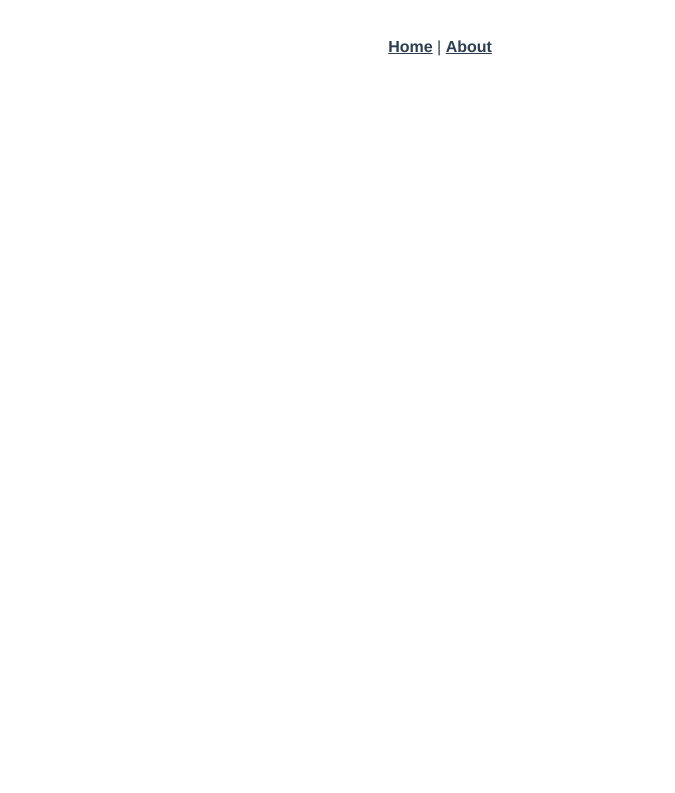
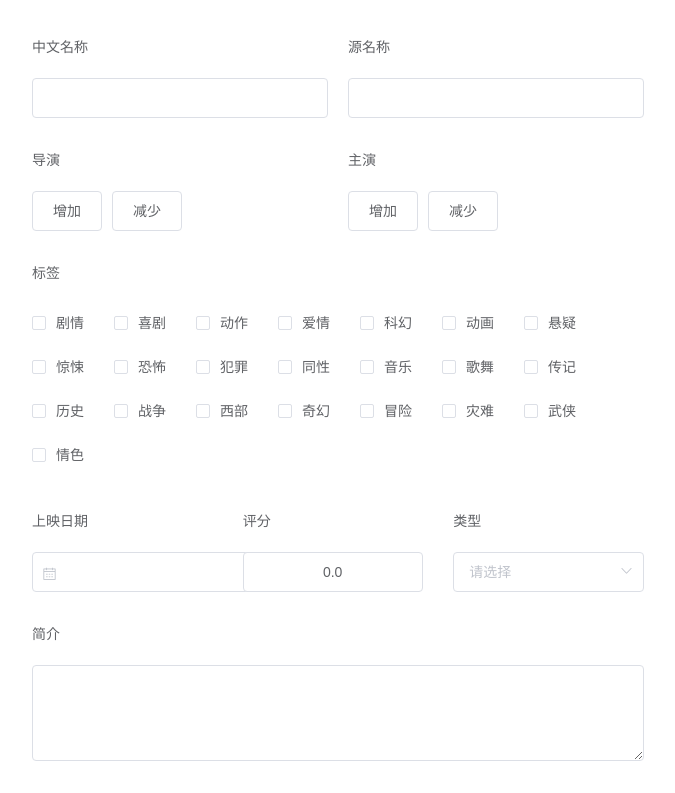
Before and after one commit to mflix/administer, a Vue app: page /movie/editor in a window 1280 px wide. Shown: the top 793 px of the page, without its empty margins (200-875 px from the left). Built offline with nearby package versions, Linux system fonts and the light colour scheme.

Commit message:
电影功能。

```diff
--- a/package.json
+++ b/package.json
@@ -8,7 +8,9 @@
     "lint": "vue-cli-service lint"
   },
   "dependencies": {
+    "axios": "^0.19.2",
     "core-js": "^3.6.4",
+    "element-ui": "^2.4.5",
     "vue": "^2.6.11",
     "vue-router": "^3.1.5",
     "vuex": "^3.1.2"
@@ -22,6 +24,7 @@
     "babel-eslint": "^10.0.3",
     "eslint": "^6.7.2",
     "eslint-plugin-vue": "^6.1.2",
+    "vue-cli-plugin-element": "~1.0.1",
     "vue-template-compiler": "^2.6.11"
   }
 }
--- a/src/App.vue
+++ b/src/App.vue
@@ -1,32 +1,38 @@
 <template>
-  <div id="app">
-    <div id="nav">
-      <router-link to="/">Home</router-link> |
-      <router-link to="/about">About</router-link>
-    </div>
-    <router-view/>
-  </div>
+  <el-container id="app">
+    <!-- <el-aside>
+      <el-row>
+        <el-col>
+          <el-menu default-active="1" router>
+            <el-menu-item index="/">首页</el-menu-item>
+            <el-submenu index="/">
+              <template slot="title">
+                <span>电影</span>
+              </template>
+              <el-menu-item-group>
+                <el-menu-item index="/movie/">列表</el-menu-item>
+                <el-menu-item index="/movie/editor/">编辑</el-menu-item>
+              </el-menu-item-group>
+            </el-submenu>
+            <el-menu-item index="/login/">登录</el-menu-item>
+            <el-menu-item index="/logout/">注销</el-menu-item>
+          </el-menu>
+        </el-col>
+      </el-row>
+    </el-aside>-->
+    <el-container>
+      <el-main>
+        <router-view></router-view>
+      </el-main>
+    </el-container>
+  </el-container>
 </template>
 
-<style>
-#app {
-  font-family: Avenir, Helvetica, Arial, sans-serif;
-  -webkit-font-smoothing: antialiased;
-  -moz-osx-font-smoothing: grayscale;
-  text-align: center;
-  color: #2c3e50;
-}
-
-#nav {
-  padding: 30px;
-}
-
-#nav a {
-  font-weight: bold;
-  color: #2c3e50;
-}
-
-#nav a.router-link-exact-active {
-  color: #42b983;
-}
-</style>
+<script>
+export default {
+  name: "app",
+  data: function() {
+    return {};
+  }
+};
+</script>
--- a/src/components/HelloWorld.vue
+++ /dev/null
@@ -1,60 +0,0 @@
-<template>
-  <div class="hello">
-    <h1>{{ msg }}</h1>
-    <p>
-      For a guide and recipes on how to configure / customize this project,<br>
-      check out the
-      <a href="https://cli.vuejs.org" target="_blank" rel="noopener">vue-cli documentation</a>.
-    </p>
-    <h3>Installed CLI Plugins</h3>
-    <ul>
-      <li><a href="https://github.com/vuejs/vue-cli/tree/dev/packages/%40vue/cli-plugin-babel" target="_blank" rel="noopener">babel</a></li>
-      <li><a href="https://github.com/vuejs/vue-cli/tree/dev/packages/%40vue/cli-plugin-router" target="_blank" rel="noopener">router</a></li>
-      <li><a href="https://github.com/vuejs/vue-cli/tree/dev/packages/%40vue/cli-plugin-vuex" target="_blank" rel="noopener">vuex</a></li>
-      <li><a href="https://github.com/vuejs/vue-cli/tree/dev/packages/%40vue/cli-plugin-eslint" target="_blank" rel="noopener">eslint</a></li>
-    </ul>
-    <h3>Essential Links</h3>
-    <ul>
-      <li><a href="https://vuejs.org" target="_blank" rel="noopener">Core Docs</a></li>
-      <li><a href="https://forum.vuejs.org" target="_blank" rel="noopener">Forum</a></li>
-      <li><a href="https://chat.vuejs.org" target="_blank" rel="noopener">Community Chat</a></li>
-      <li><a href="https://twitter.com/vuejs" target="_blank" rel="noopener">Twitter</a></li>
-      <li><a href="https://news.vuejs.org" target="_blank" rel="noopener">News</a></li>
-    </ul>
-    <h3>Ecosystem</h3>
-    <ul>
-      <li><a href="https://router.vuejs.org" target="_blank" rel="noopener">vue-router</a></li>
-      <li><a href="https://vuex.vuejs.org" target="_blank" rel="noopener">vuex</a></li>
-      <li><a href="https://github.com/vuejs/vue-devtools#vue-devtools" target="_blank" rel="noopener">vue-devtools</a></li>
-      <li><a href="https://vue-loader.vuejs.org" target="_blank" rel="noopener">vue-loader</a></li>
-      <li><a href="https://github.com/vuejs/awesome-vue" target="_blank" rel="noopener">awesome-vue</a></li>
-    </ul>
-  </div>
-</template>
-
-<script>
-export default {
-  name: 'HelloWorld',
-  props: {
-    msg: String
-  }
-}
-</script>
-
-<!-- Add "scoped" attribute to limit CSS to this component only -->
-<style scoped>
-h3 {
-  margin: 40px 0 0;
-}
-ul {
-  list-style-type: none;
-  padding: 0;
-}
-li {
-  display: inline-block;
-  margin: 0 10px;
-}
-a {
-  color: #42b983;
-}
-</style>
--- a/src/main.js
+++ b/src/main.js
@@ -1,8 +1,11 @@
 import Vue from 'vue'
+import Axios from 'axios'
 import App from './App.vue'
 import router from './router'
 import store from './store'
+import './plugins/element.js'
 
+Vue.prototype.$axios = Axios
 Vue.config.productionTip = false
 
 new Vue({
--- /dev/null
+++ b/src/plugins/element.js
@@ -0,0 +1,5 @@
+import Vue from 'vue'
+import Element from 'element-ui'
+import 'element-ui/lib/theme-chalk/index.css'
+
+Vue.use(Element)
--- a/src/router/index.js
+++ b/src/router/index.js
@@ -1,6 +1,7 @@
 import Vue from 'vue'
 import VueRouter from 'vue-router'
 import Home from '../views/Home.vue'
+import MovieEditor from '../views/MovieEditor.vue'
 
 Vue.use(VueRouter)
 
@@ -11,12 +12,9 @@ const routes = [
     component: Home
   },
   {
-    path: '/about',
-    name: 'About',
-    // route level code-splitting
-    // this generates a separate chunk (about.[hash].js) for this route
-    // which is lazy-loaded when the route is visited.
-    component: () => import(/* webpackChunkName: "about" */ '../views/About.vue')
+    path: '/movie/editor/',
+    name: 'MovieEditor',
+    component: MovieEditor
   }
 ]
 
--- a/src/views/About.vue
+++ /dev/null
@@ -1,5 +0,0 @@
-<template>
-  <div class="about">
-    <h1>This is an about page</h1>
-  </div>
-</template>
--- a/src/views/Home.vue
+++ b/src/views/Home.vue
@@ -1,18 +1,9 @@
 <template>
-  <div class="home">
-    <img alt="Vue logo" src="../assets/logo.png">
-    <HelloWorld msg="Welcome to Your Vue.js App"/>
-  </div>
+  <div class="home"></div>
 </template>
 
 <script>
-// @ is an alias to /src
-import HelloWorld from '@/components/HelloWorld.vue'
-
 export default {
-  name: 'Home',
-  components: {
-    HelloWorld
-  }
-}
+  name: "Home"
+};
 </script>
--- /dev/null
+++ b/src/views/MovieEditor.vue
@@ -0,0 +1,185 @@
+<template>
+  <el-row>
+    <el-col :span="12" :offset="4">
+      <el-form v-bind:model="movie" label-position="top">
+        <el-row :gutter="20">
+          <el-col :span="12">
+            <el-form-item label="中文名称">
+              <el-input v-model="movie.chineseName"></el-input>
+            </el-form-item>
+          </el-col>
+          <el-col :span="12">
+            <el-form-item label="源名称">
+              <el-input v-model="movie.originName"></el-input>
+            </el-form-item>
+          </el-col>
+        </el-row>
+        <el-row :gutter="20">
+          <el-col :span="12">
+            <el-form-item label="导演">
+              <el-button v-on:click="movie.directors.push({})">增加</el-button>
+              <el-button v-on:click="movie.directors.pop()">减少</el-button>
+            </el-form-item>
+            <el-form-item v-for="(director, index) in movie.directors" v-bind:key="index">
+              <el-input v-model="director.name"></el-input>
+            </el-form-item>
+          </el-col>
+          <el-col :span="12">
+            <el-form-item label="主演">
+              <el-button v-on:click="movie.starrings.push({})">增加</el-button>
+              <el-button v-on:click="movie.starrings.pop()">减少</el-button>
+            </el-form-item>
+            <el-form-item v-for="(starring, index) in movie.starrings" v-bind:key="index">
+              <el-input v-model="starring.name"></el-input>
+            </el-form-item>
+          </el-col>
+        </el-row>
+
+        <el-form-item label="标签">
+          <el-checkbox-group v-model="movie.tags">
+            <el-checkbox v-bind:label="tag" v-for="(tag, index) in tags" v-bind:key="index"></el-checkbox>
+          </el-checkbox-group>
+        </el-form-item>
+        <el-row :gutter="20">
+          <el-col :span="8">
+            <el-form-item label="上映日期">
+              <el-date-picker v-model="movie.releaseDate" type="date"></el-date-picker>
+            </el-form-item>
+          </el-col>
+          <el-col :span="8">
+            <el-form-item label="评分">
+              <el-input-number
+                v-model="movie.score"
+                :step="0.1"
+                :min="0"
+                :max="10"
+                :precision="1"
+                :controls="false"
+              ></el-input-number>
+            </el-form-item>
+          </el-col>
+          <el-col :span="8">
+            <el-form-item label="类型">
+              <el-select v-model="movie.type">
+                <el-option
+                  v-for="(type,index) in types"
+                  v-bind:key="index"
+                  v-bind:label="type.label"
+                  v-bind:value="type.value"
+                ></el-option>
+              </el-select>
+            </el-form-item>
+          </el-col>
+        </el-row>
+        <el-form-item label="简介">
+          <el-input type="textarea" v-bind:autosize="{minRows: 4}" v-model="movie.introduction"></el-input>
+        </el-form-item>
+
+        <el-form-item label="上线">
+          <el-button v-on:click="movie.launches.push({})">增加</el-button>
+          <el-button v-on:click="movie.launches.pop()">减少</el-button>
+        </el-form-item>
+        <el-row :gutter="20">
+          <el-col :span="8" v-for="(launch, index) in movie.launches" v-bind:key="index">
+            <el-form-item label="类型">
+              <el-input v-model="launch.type"></el-input>
+            </el-form-item>
+            <el-form-item label="日期">
+              <el-date-picker v-model="launch.date" type="date"></el-date-picker>
+            </el-form-item>
+          </el-col>
+        </el-row>
+
+        <el-form-item label="海报链接">
+          <el-input v-model="movie.posterUrl"></el-input>
+        </el-form-item>
+        <el-form-item label="海报预览">
+          <el-image v-bind:src="movie.posterUrl">
+            <div slot="error">
+              <i class="el-icon-picture-outline"></i>
+            </div>
+          </el-image>
+        </el-form-item>
+
+        <el-form-item>
+          <el-button v-on:click="submit()">提交</el-button>
+        </el-form-item>
+      </el-form>
+    </el-col>
+  </el-row>
+</template>
+<script>
+export default {
+  name: "Movie",
+  data: function() {
+    return {
+      active: 1,
+      movie: {
+        id: 1,
+        chineseName: "",
+        directors: [],
+        introduction: "",
+        launches: [],
+        originName: "",
+        posterUrl: "",
+        releaseDate: "",
+        score: 0.0,
+        starrings: [],
+        tags: [],
+        type: ""
+      },
+      types: [
+        {
+          value: "电影",
+          label: "电影"
+        },
+        {
+          value: "电视剧",
+          label: "电视剧"
+        }
+      ],
+      tags: [
+        "剧情",
+        "喜剧",
+        "动作",
+        "爱情",
+        "科幻",
+        "动画",
+        "悬疑",
+        "惊悚",
+        "恐怖",
+        "犯罪",
+        "同性",
+        "音乐",
+        "歌舞",
+        "传记",
+        "历史",
+        "战争",
+        "西部",
+        "奇幻",
+        "冒险",
+        "灾难",
+        "武侠",
+        "情色"
+      ]
+    };
+  },
+  methods: {
+    submit: function() {
+      this.$axios
+        .post(
+          "http://localhost:8080/movie/",
+          this.movie,
+          function() {
+            this.$message("提交成功！");
+          }.bind(this)
+        )
+        .catch(
+          function() {
+            this.$message("提交失败！");
+          }.bind(this)
+        );
+    }
+  }
+};
+</script>
```
Also changed, not shown: 1 other file (tests, documents, lock files or other folders).
